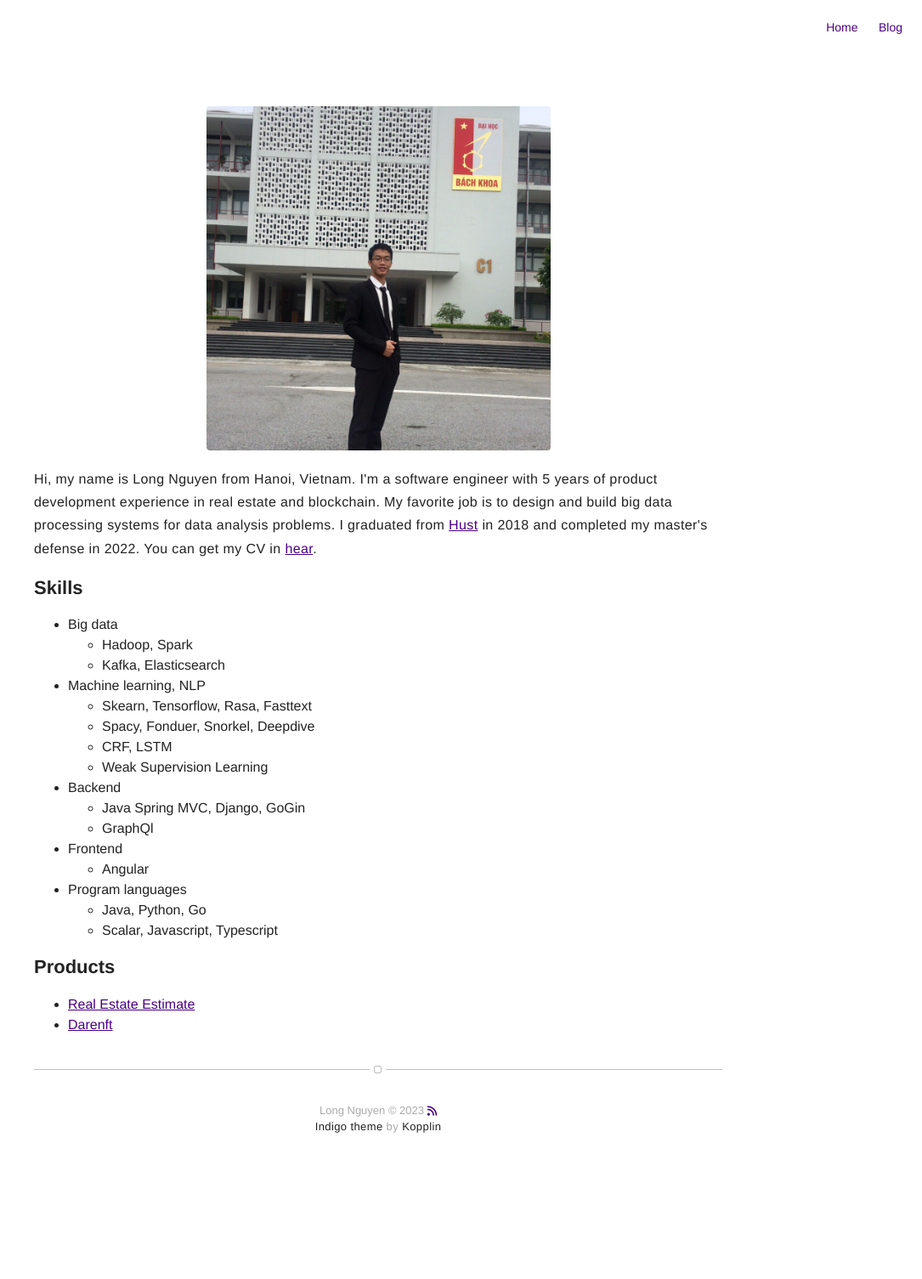
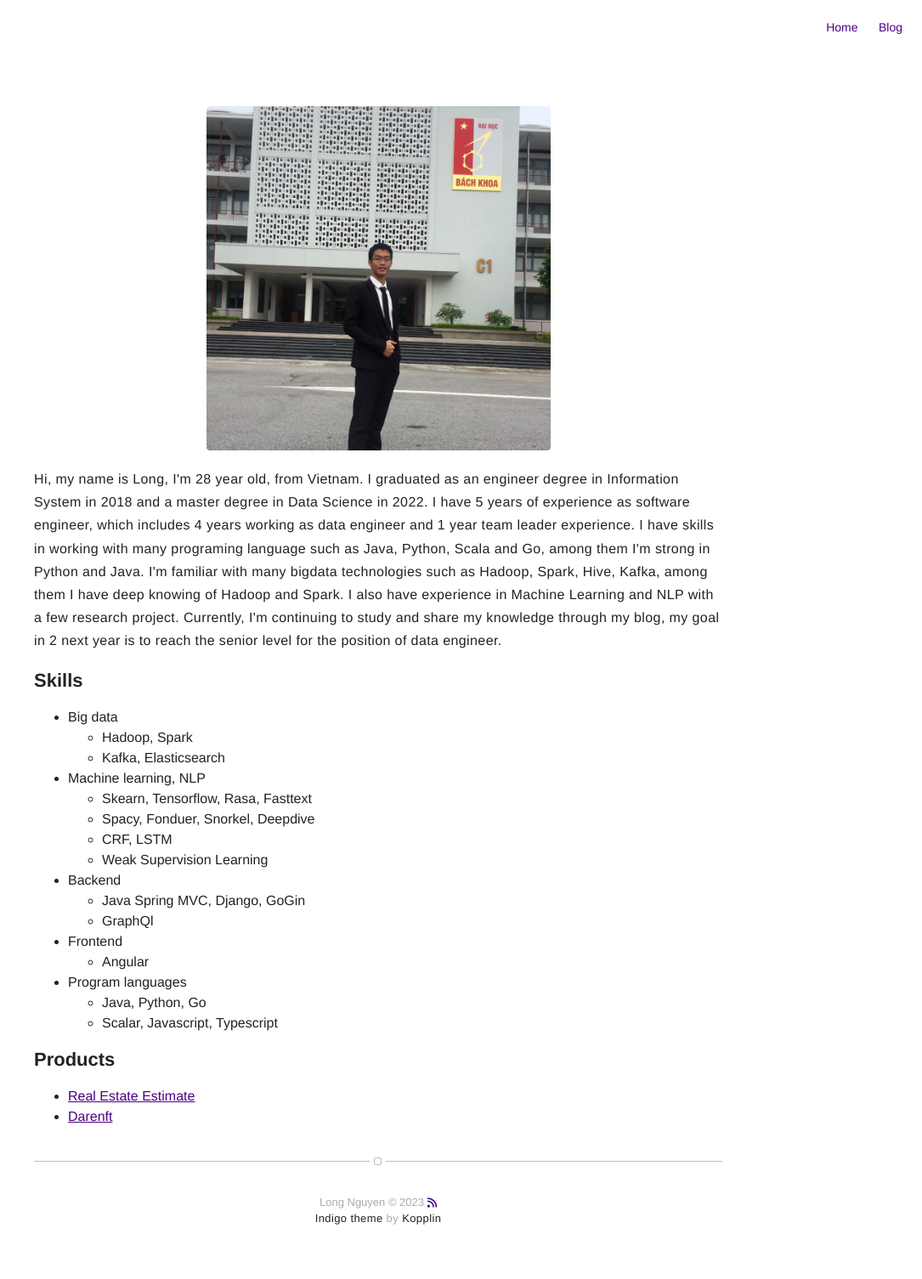
Before and after one commit to longcnttbkhn/longcnttbkhn.github.io, a Jekyll site: the page built from about.md, in a window 1280 px wide. Shown: the whole page at 85% size, without its empty margins (195-1280 px from the left). Built offline with Jekyll 4.4.1, drawn with Linux system fonts in a browser that asks for light colours; nearby versions of some CDN libraries; before the commit the page ends 1397 px from its top, so only the background shows below that.

Commit message:
update introduce myself

```diff
--- a/about.md
+++ b/about.md
@@ -5,7 +5,8 @@ sitemap: false
 ---
 ![Profile Image]({% if site.external-image %}{{ site.picture }}{% else %}{{ site.url }}/{{ site.picture }}{% endif %})
 
-<p>Hi, my name is Long Nguyen from Hanoi, Vietnam. I'm a software engineer with 5 years of product development experience in real estate and blockchain. My favorite job is to design and build big data processing systems for data analysis problems. I graduated from <a href="https://www.hust.edu.vn/">Hust</a> in 2018 and completed my master's defense in 2022. You can get my CV in <a href="/assets/docs/nguyen_hoang_long_data_engineer.pdf">hear</a>.</p>
+<p>Hi, my name is Long, I'm 28 year old, from Vietnam. I graduated as an engineer degree in Information System in 2018 and a master degree in Data Science in 2022. I have 5 years of experience as software engineer, which includes 4 years working as data engineer and 1 year team leader experience. I have skills in working with many programing language such as Java, Python, Scala and Go, among them I'm strong in Python and Java. I'm familiar with many bigdata technologies such as Hadoop, Spark, Hive, Kafka, among them I have deep knowing of Hadoop and Spark. I also have experience in Machine Learning and NLP with a few research project. Currently, I'm continuing to study and share my knowledge through my blog, my goal in 2 next year is to reach the senior level for the position of data engineer.
+
 
 <h2>Skills</h2>
 
```
